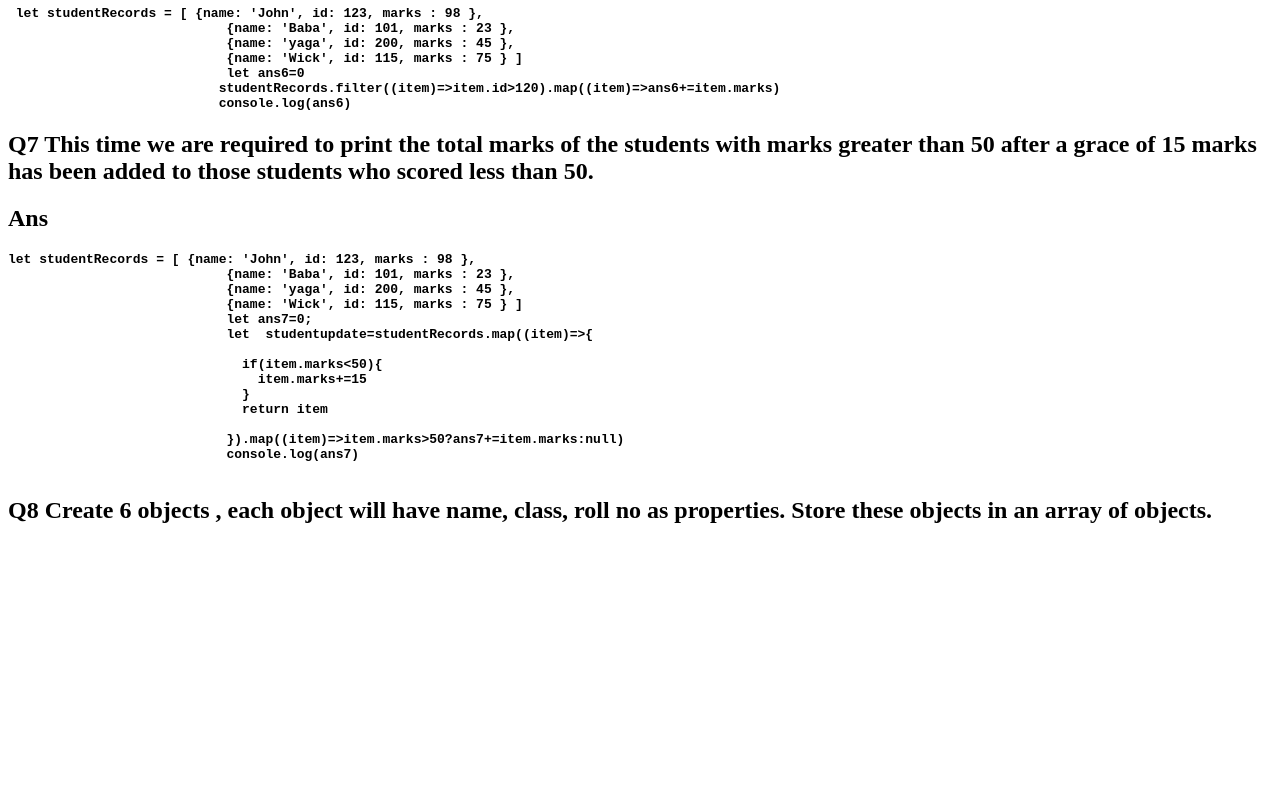
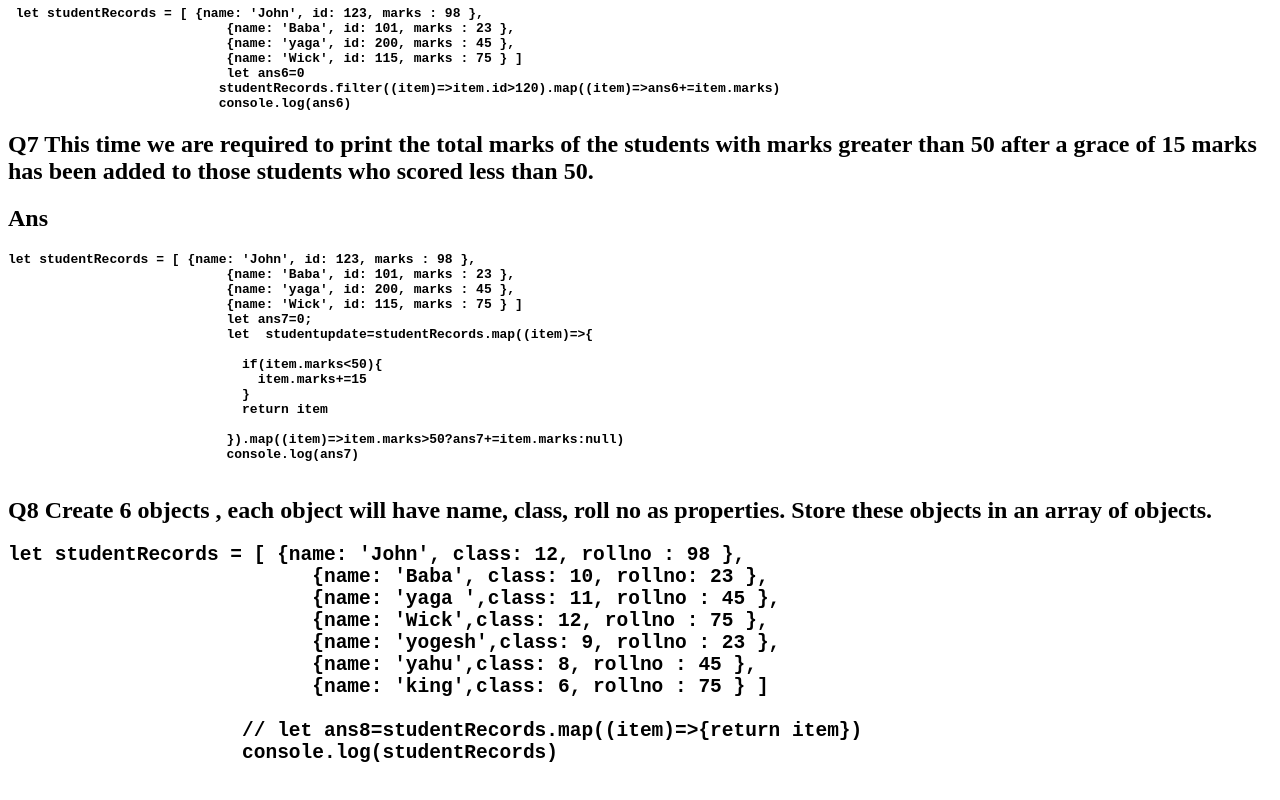
Before and after one commit to bishtntl/arrrajandobject, a plain HTML site: page index.html in a window 1280 px wide. Shown: the part 1359-2159 px from the top of the page. Before the commit the page ends 1903 px from the top, so only its background shows below. Drawn offline with Linux system fonts and the light colour scheme.

Commit message:
Add files via upload
okk

```diff
--- a/index.html
+++ b/index.html
@@ -85,3 +85,14 @@
                         </b></pre>
 
                         <h2>Q8 Create 6 objects , each object will have name, class, roll no as properties. Store these objects in an array of objects. </h2>
+                        <h2><pre><b>let studentRecords = [ {name: 'John', class: 12, rollno : 98 },
+                          {name: 'Baba', class: 10, rollno: 23 },
+                          {name: 'yaga ',class: 11, rollno : 45 },
+                          {name: 'Wick',class: 12, rollno : 75 },
+                          {name: 'yogesh',class: 9, rollno : 23 },
+                          {name: 'yahu',class: 8, rollno : 45 },
+                          {name: 'king',class: 6, rollno : 75 } ]
+
+                    // let ans8=studentRecords.map((item)=>{return item})
+                    console.log(studentRecords)
+                </b></pre></h2>
```
